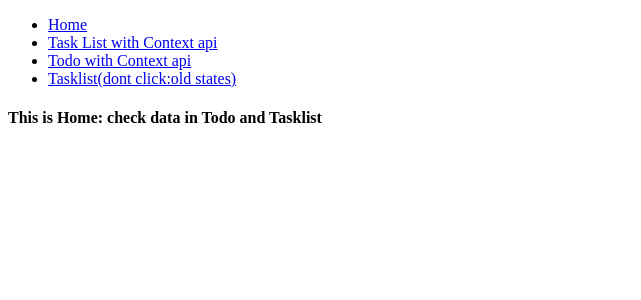
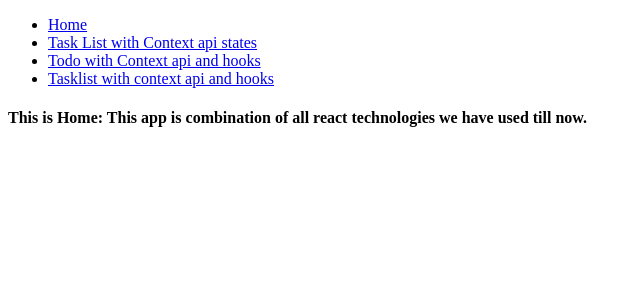
Before and after one commit to SudhirDeshwal/React_Hooks_API, a React (Create React App) app: page / in a window 1280 px wide. Shown: the top 300 px of the page, without its empty margins (0-641 px from the left). Built offline with nearby package versions, Linux system fonts and the light colour scheme.

Commit message:
final commit for lab 5

```diff
--- a/src/Home.js
+++ b/src/Home.js
@@ -5,7 +5,7 @@ const Home = (props)=> {
     return (
          <div>
 
-          <h4>This is Home: check data in Todo and Tasklist</h4>
+          <h4>This is Home: This app is combination of all react technologies we have used till now.</h4>
          </div>
 
          );
--- a/src/Navigation.js
+++ b/src/Navigation.js
@@ -12,14 +12,14 @@ const Navigation = ()=> {
                  <NavLink to='/' exact>Home</NavLink>
              </li>
              <li>
-                 <NavLink  to='/mainpost'>Task List with Context api</NavLink>
+                 <NavLink  to='/mainpost'>Task List with Context api states</NavLink>
              </li>
 
              <li>
-                 <NavLink to='/todo'>Todo with Context api</NavLink>
+                 <NavLink to='/todo'>Todo with Context api and hooks</NavLink>
              </li>
              <li>
-                 <NavLink to='/maintasklist'>Tasklist(dont click:old states)</NavLink>
+                 <NavLink to='/maintasklist'>Tasklist with context api and hooks</NavLink>
              </li>
 
              </ul>
```
Also changed, not shown: src/AddTaskform.js (+4 -4 lines).
